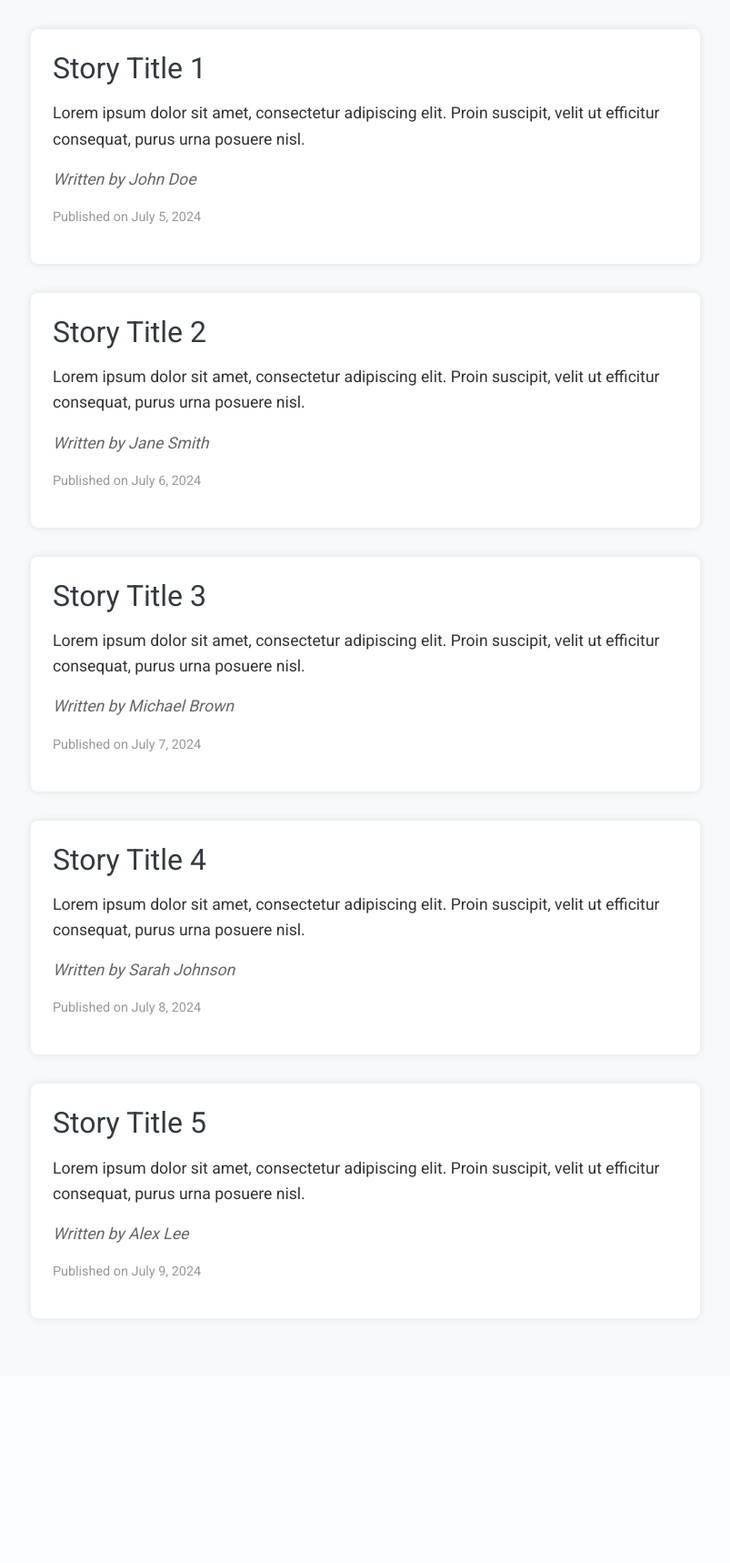
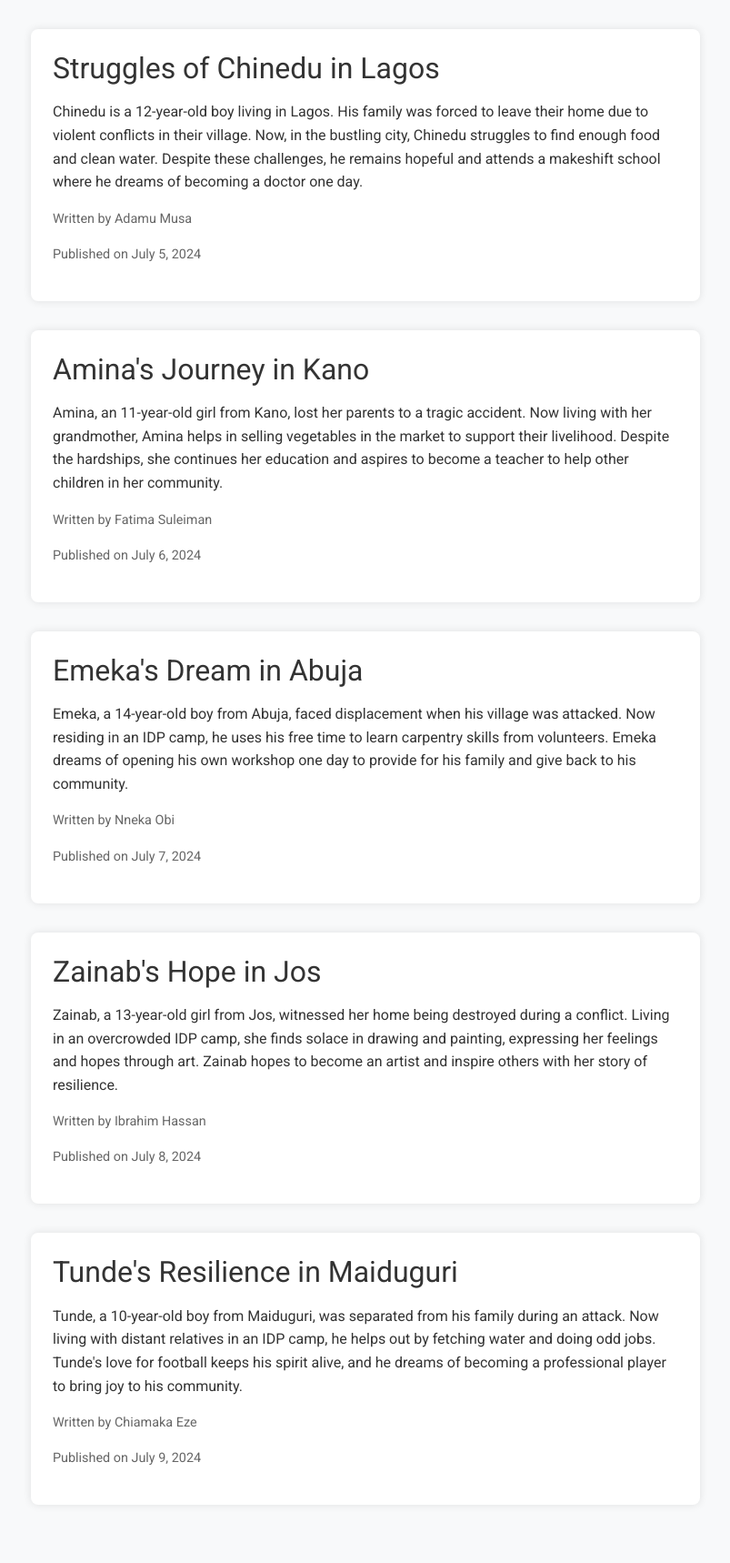
Before and after one commit to 2857992s/idp1, a Django app: page /blog in a window 1280 px wide. Shown: the part 79-1797 px from the top of the page at 91% size, without its empty margins (238-1041 px from the left). Before the commit the page ends 1530 px from the top, so only its background shows below. Run offline with Django 3.2, Linux system fonts and the light colour scheme; some libraries are stand-ins or nearby versions.

Commit message:
finalized blog page

```diff
--- a/base/templates/base/blog.html
+++ b/base/templates/base/blog.html
@@ -22,66 +22,62 @@
             padding: 2rem;
         }
         .blog-post {
-            background-color: #fff;
-            border-radius: 8px;
+            background-color: white;
             padding: 1.5rem;
             margin-bottom: 2rem;
+            border-radius: 8px;
             box-shadow: 0 0 10px rgba(0, 0, 0, 0.1);
         }
         .blog-post h2 {
             font-size: 2rem;
             margin-bottom: 1rem;
-            color: #343a40; /* Dark grey text */
         }
         .blog-post p {
-            font-size: 1.1rem;
+            font-size: 1rem;
             line-height: 1.6;
             margin-bottom: 1rem;
         }
-        .blog-post .author {
-            font-style: italic;
+        .blog-post .author,
+        .blog-post .date {
+            font-size: 0.9rem;
             color: #666;
-        }
-        .blog-post .date {
-            color: #999;
-            font-size: 0.9rem;
         }
     </style>
 </head>
 <body>
     <div class="blog-container">
         <div class="blog-post">
-            <h2>Story Title 1</h2>
-            <p>Lorem ipsum dolor sit amet, consectetur adipiscing elit. Proin suscipit, velit ut efficitur consequat, purus urna posuere nisl.</p>
-            <p class="author">Written by John Doe</p>
+            <h2>Struggles of Chinedu in Lagos</h2>
+            <p>Chinedu is a 12-year-old boy living in Lagos. His family was forced to leave their home due to violent conflicts in their village. Now, in the bustling city, Chinedu struggles to find enough food and clean water. Despite these challenges, he remains hopeful and attends a makeshift school where he dreams of becoming a doctor one day.</p>
+            <p class="author">Written by Adamu Musa</p>
             <p class="date">Published on July 5, 2024</p>
         </div>
 
         <div class="blog-post">
-            <h2>Story Title 2</h2>
-            <p>Lorem ipsum dolor sit amet, consectetur adipiscing elit. Proin suscipit, velit ut efficitur consequat, purus urna posuere nisl.</p>
-            <p class="author">Written by Jane Smith</p>
+            <h2>Amina's Journey in Kano</h2>
+            <p>Amina, an 11-year-old girl from Kano, lost her parents to a tragic accident. Now living with her grandmother, Amina helps in selling vegetables in the market to support their livelihood. Despite the hardships, she continues her education and aspires to become a teacher to help other children in her community.</p>
+            <p class="author">Written by Fatima Suleiman</p>
             <p class="date">Published on July 6, 2024</p>
         </div>
 
         <div class="blog-post">
-            <h2>Story Title 3</h2>
-            <p>Lorem ipsum dolor sit amet, consectetur adipiscing elit. Proin suscipit, velit ut efficitur consequat, purus urna posuere nisl.</p>
-            <p class="author">Written by Michael Brown</p>
+            <h2>Emeka's Dream in Abuja</h2>
+            <p>Emeka, a 14-year-old boy from Abuja, faced displacement when his village was attacked. Now residing in an IDP camp, he uses his free time to learn carpentry skills from volunteers. Emeka dreams of opening his own workshop one day to provide for his family and give back to his community.</p>
+            <p class="author">Written by Nneka Obi</p>
             <p class="date">Published on July 7, 2024</p>
         </div>
 
         <div class="blog-post">
-            <h2>Story Title 4</h2>
-            <p>Lorem ipsum dolor sit amet, consectetur adipiscing elit. Proin suscipit, velit ut efficitur consequat, purus urna posuere nisl.</p>
-            <p class="author">Written by Sarah Johnson</p>
+            <h2>Zainab's Hope in Jos</h2>
+            <p>Zainab, a 13-year-old girl from Jos, witnessed her home being destroyed during a conflict. Living in an overcrowded IDP camp, she finds solace in drawing and painting, expressing her feelings and hopes through art. Zainab hopes to become an artist and inspire others with her story of resilience.</p>
+            <p class="author">Written by Ibrahim Hassan</p>
             <p class="date">Published on July 8, 2024</p>
         </div>
 
         <div class="blog-post">
-            <h2>Story Title 5</h2>
-            <p>Lorem ipsum dolor sit amet, consectetur adipiscing elit. Proin suscipit, velit ut efficitur consequat, purus urna posuere nisl.</p>
-            <p class="author">Written by Alex Lee</p>
+            <h2>Tunde's Resilience in Maiduguri</h2>
+            <p>Tunde, a 10-year-old boy from Maiduguri, was separated from his family during an attack. Now living with distant relatives in an IDP camp, he helps out by fetching water and doing odd jobs. Tunde's love for football keeps his spirit alive, and he dreams of becoming a professional player to bring joy to his community.</p>
+            <p class="author">Written by Chiamaka Eze</p>
             <p class="date">Published on July 9, 2024</p>
         </div>
     </div>
```
